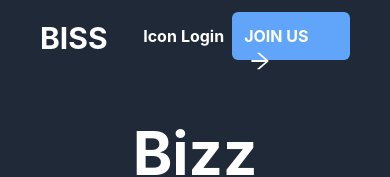
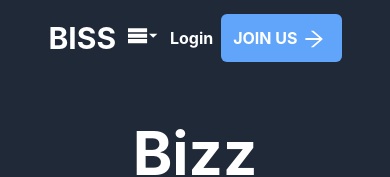
Before and after one commit to savaliyak53/BissEcommarce-nextjs, a Next.js app: page / in a window 390 px wide. Shown: the top 177 px of the page. Built offline with nearby package versions, Linux system fonts and the light colour scheme; no server answers.

Commit message:
Fixes:Responsive navar

```diff
--- a/components/navbar.tsx
+++ b/components/navbar.tsx
@@ -1,30 +1,37 @@
 "use client";
 import { usePathname, useRouter } from "next/navigation";
-import React from "react";
+import React, { useState } from "react";
 import { AiOutlineArrowRight } from "react-icons/ai";
 import { FaOpencart } from "react-icons/fa";
+import { ImMenu3, ImMenu4 } from "react-icons/im"
 
 const Navbar = () => {
+  const [openNav, setOpenNav] = useState(false)
   const router = useRouter();
   const handleRouter = (route: string) => {
     router.push(route);
   };
 
   const path = usePathname()
-  console.log(path,"path")
+
+  const handleOpenNav = () => {
+    setOpenNav(!openNav)
+  }
+
 
   return (
-    <div className="sticky top-0  bg-gray-800  z-50">
+    <div className="sticky top-0 bg-gray-800 z-50">
       <div className="flex justify-around font-bold text-white py-3 px-10 lg:px-0">
-        <div className="flex justify-between w-[35%]">
+        <div className={`flex justify-between relative w-[35%]`}>
           <div
             onClick={() => handleRouter("/")}
-            className="space-x-3 my-2 text-3xl"
+            className="space-x-3 my-2 text-3xl mr-3 flex"
           >
             <span>BISS</span>
-            <FaOpencart className="hidden sm:inline font-semibold " />
+            <span className="lg:hidden text-3xl navbarhover" onClick={handleOpenNav} >{ openNav? <ImMenu4/> : <ImMenu3/> } </span>
+
           </div>
-          <div className={`lg:flex gap-x-5 hidden py-3 `}>
+          <div className={`lg:!flex lg:!flex-row lg:!static lg:!bg-transparent lg:!space-y-0 lg:!w-fit lg:!px-0  gap-x-5 py-3 ${openNav?" flex-col absolute top-11 space-y-2 rounded-lg bg-black w-36 px-5":"hidden"}`}>
             <div onClick={() => handleRouter("/")} className={`navbarhover ${(path === "/") ? 'text-black px-2 bg-blue-400':""}`}>
               Home
             </div>
@@ -48,11 +55,11 @@ const Navbar = () => {
             </div>
           </div>
         </div>
-        <div className="flex sm:gap-x-5 gap-x-3">
-          <div className="lg:hidden my-3 navbarhover ">Icon</div>
+        <div className="flex items-center sm:gap-x-5 gap-x-3">
+
           <div
             onClick={() => handleRouter("/registration")}
-            className="my-3 navbarhover "
+              className={` navbarhover ${(path === "/registration") ? 'text-black px-2  bg-blue-400':""}`}
           >
             Login
           </div>
@@ -62,6 +69,7 @@ const Navbar = () => {
           >
             JOIN US
             <AiOutlineArrowRight className="inline relative z-0 bottom-[1px] w-8 h-6" />
+
           </div>
         </div>
       </div>
```
